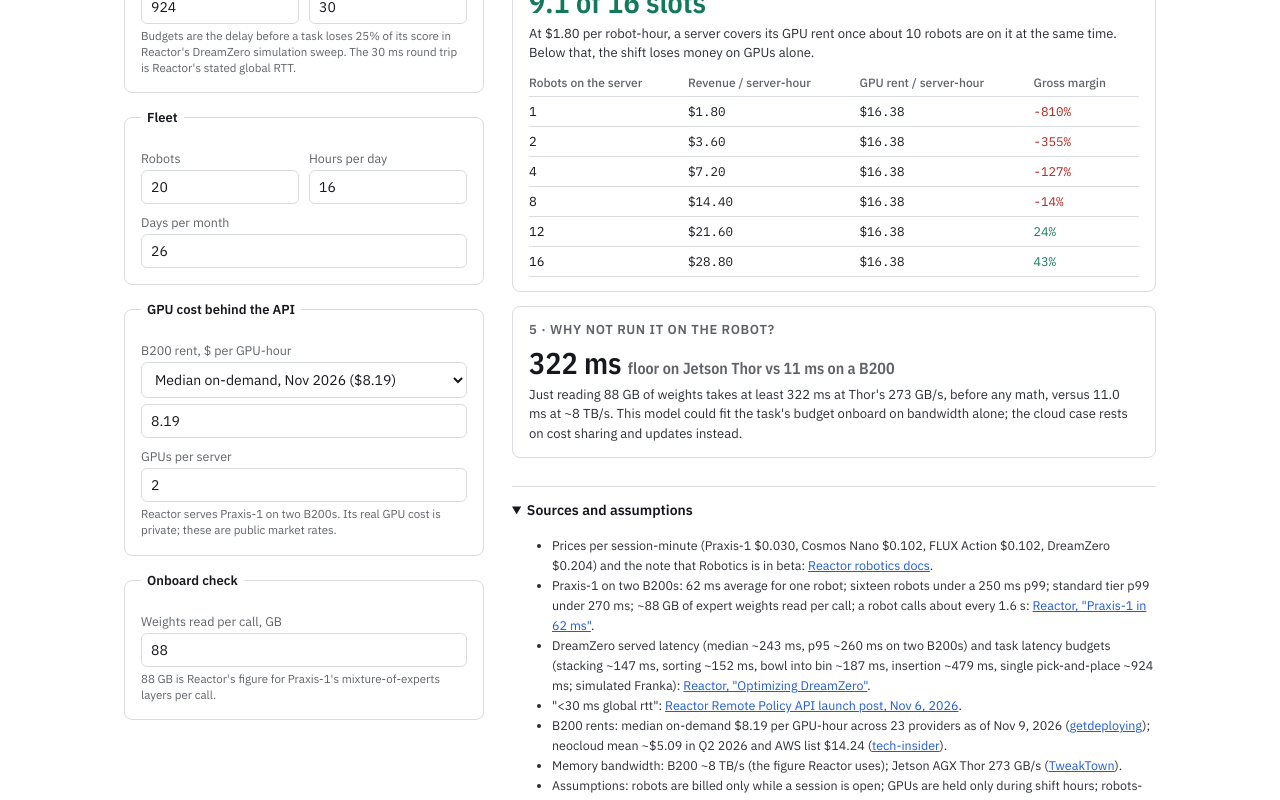
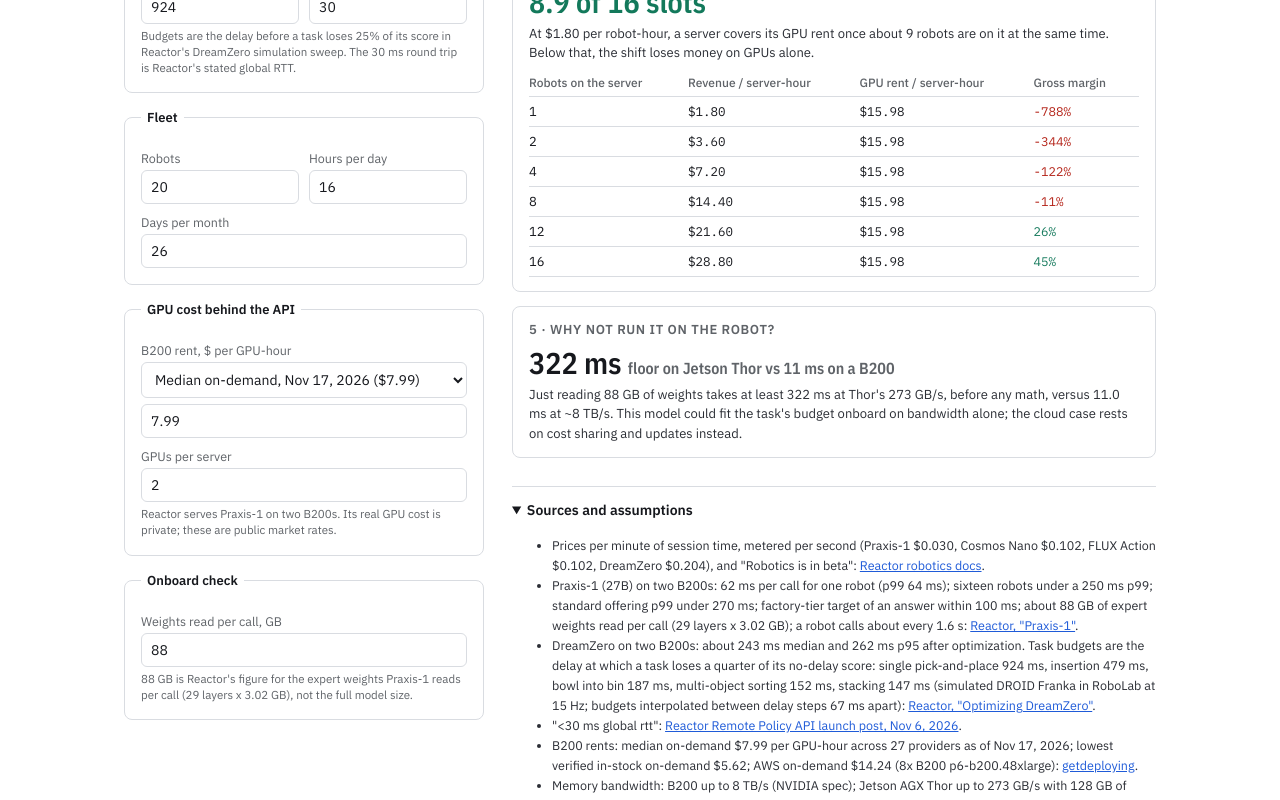
Before and after one commit to Abdullah-coder25/Robot-Fleet-Inference, a plain HTML site: page calculator/index.html in a window 1280 px wide. Both pictures are taken after a click on the heading "Sources and assumptions". Shown: the part 669-1469 px from the top of the page. Drawn offline with nearby package versions, Linux system fonts and the light colour scheme.

Commit message:
Calculator: recheck every number against sources, per-policy weights, labeled assumptions
Co-Authored-By: Claude Opus 5.5 <noreply@anthropic.com>
Claude-Session: https://claude.ai/code/session_01JyVbE6AAdYfcR1ViQ76NS6

```diff
--- a/calculator/index.html
+++ b/calculator/index.html
@@ -96,11 +96,11 @@
     <legend>GPU cost behind the API</legend>
     <label for="gpuRate">B200 rent, $ per GPU-hour</label>
     <select id="gpuPreset">
-      <option value="5.09">Neocloud mean, Q2 2026 ($5.09)</option>
-      <option value="8.19" selected>Median on-demand, Nov 2026 ($8.19)</option>
+      <option value="5.62">Lowest verified in-stock on-demand, Nov 2026 ($5.62)</option>
+      <option value="7.99" selected>Median on-demand, Nov 17, 2026 ($7.99)</option>
       <option value="14.24">AWS on-demand list ($14.24)</option>
     </select>
-    <input id="gpuRate" type="number" step="0.01" min="0" value="8.19" style="margin-top:6px">
+    <input id="gpuRate" type="number" step="0.01" min="0" value="7.99" style="margin-top:6px">
     <label for="gpus">GPUs per server</label>
     <input id="gpus" type="number" min="1" value="2">
     <div class="hint">Reactor serves Praxis-1 on two B200s. Its real GPU cost is private; these are public market rates.</div>
@@ -110,7 +110,7 @@
     <legend>Onboard check</legend>
     <label for="gbPerCall">Weights read per call, GB</label>
     <input id="gbPerCall" type="number" step="1" min="0" value="88">
-    <div class="hint">88 GB is Reactor's figure for Praxis-1's mixture-of-experts layers per call.</div>
+    <div class="hint" id="gbHint"></div>
   </fieldset>
 </section>
 
@@ -157,13 +157,13 @@
   <details>
     <summary>Sources and assumptions</summary>
     <ul class="sources">
-      <li>Prices per session-minute (Praxis-1 $0.030, Cosmos Nano $0.102, FLUX Action $0.102, DreamZero $0.204) and the note that Robotics is in beta: <a href="https://docs.reactor.inc/robotics/overview">Reactor robotics docs</a>.</li>
-      <li>Praxis-1 on two B200s: 62 ms average for one robot; sixteen robots under a 250 ms p99; standard tier p99 under 270 ms; ~88 GB of expert weights read per call; a robot calls about every 1.6 s: <a href="https://www.reactor.inc/blog/praxis-1">Reactor, "Praxis-1 in 62 ms"</a>.</li>
-      <li>DreamZero served latency (median ~243 ms, p95 ~260 ms on two B200s) and task latency budgets (stacking ~147 ms, sorting ~152 ms, bowl into bin ~187 ms, insertion ~479 ms, single pick-and-place ~924 ms; simulated Franka): <a href="https://www.reactor.inc/blog/dreamzero">Reactor, "Optimizing DreamZero"</a>.</li>
+      <li>Prices per minute of session time, metered per second (Praxis-1 $0.030, Cosmos Nano $0.102, FLUX Action $0.102, DreamZero $0.204), and "Robotics is in beta": <a href="https://docs.reactor.inc/robotics/overview">Reactor robotics docs</a>.</li>
+      <li>Praxis-1 (27B) on two B200s: 62 ms per call for one robot (p99 64 ms); sixteen robots under a 250 ms p99; standard offering p99 under 270 ms; factory-tier target of an answer within 100 ms; about 88 GB of expert weights read per call (29 layers x 3.02 GB); a robot calls about every 1.6 s: <a href="https://www.reactor.inc/blog/praxis-1">Reactor, "Praxis-1"</a>.</li>
+      <li>DreamZero on two B200s: about 243 ms median and 262 ms p95 after optimization. Task budgets are the delay at which a task loses a quarter of its no-delay score: single pick-and-place 924 ms, insertion 479 ms, bowl into bin 187 ms, multi-object sorting 152 ms, stacking 147 ms (simulated DROID Franka in RoboLab at 15 Hz; budgets interpolated between delay steps 67 ms apart): <a href="https://www.reactor.inc/blog/dreamzero">Reactor, "Optimizing DreamZero"</a>.</li>
       <li>"&lt;30 ms global rtt": <a href="https://x.com/reactorworld">Reactor Remote Policy API launch post, Nov 6, 2026</a>.</li>
-      <li>B200 rents: median on-demand $8.19 per GPU-hour across 23 providers as of Nov 9, 2026 (<a href="https://getdeploying.com/reference/cloud-gpu/nvidia-b200">getdeploying</a>); neocloud mean ~$5.09 in Q2 2026 and AWS list $14.24 (<a href="https://tech-insider.org/nvidia-b200-residual-value-158-percent-2026/">tech-insider</a>).</li>
-      <li>Memory bandwidth: B200 ~8 TB/s (the figure Reactor uses); Jetson AGX Thor 273 GB/s (<a href="https://www.tweaktown.com/news/106933/nvidias-new-jetson-agx-thor-dev-kit-pre-orders-now-open-3499-looks-like-geforce-rtx-fe-card/index.html">TweakTown</a>).</li>
-      <li>Assumptions: robots are billed only while a session is open; GPUs are held only during shift hours; robots-per-server for policies other than Praxis-1 are not published, so the default of 1 is a placeholder; the onboard figure is a lower bound from memory bandwidth alone, not a benchmark.</li>
+      <li>B200 rents: median on-demand $7.99 per GPU-hour across 27 providers as of Nov 17, 2026; lowest verified in-stock on-demand $5.62; AWS on-demand $14.24 (8x B200 p6-b200.48xlarge): <a href="https://getdeploying.com/reference/cloud-gpu/nvidia-b200">getdeploying</a>.</li>
+      <li>Memory bandwidth: B200 up to 8 TB/s (NVIDIA spec); Jetson AGX Thor up to 273 GB/s with 128 GB of memory (<a href="https://www.tweaktown.com/news/106933/nvidias-new-jetson-agx-thor-dev-kit-pre-orders-now-open-3499-looks-like-geforce-rtx-fe-card/index.html">TweakTown</a>).</li>
+      <li><b>Assumptions (mine, not Reactor's):</b> the 30 ms round trip holds wherever the robot is (Reactor states it as an upper bound, and a robot far from a region will see more); the task budgets, measured on one simulated arm running DreamZero, carry over to other models and real robots; the robot keeps executing its current action chunk while the next one is computed, so the budget, not the call time, is the limit; robots are billed only while a session is open; GPUs are rented only during shift hours at public on-demand rates (Reactor's real cost is private and likely lower); every robot on a server is busy at the same time when the table says "full"; robots per server and latency for models other than Praxis-1 are placeholders; the factory-tier price is a placeholder; the onboard figure is a lower bound from memory bandwidth alone, not a benchmark.</li>
     </ul>
   </details>
   <footer>Built by Abdullah Usman as an outside exercise. Not affiliated with Reactor; all figures are public or labeled as estimates.</footer>
@@ -173,18 +173,18 @@
 
 <script>
 const POLICIES = [
-  { id:"praxis-std", name:"Praxis-1 (Runway), shared standard tier", price:0.030, p99:270, perServer:16,
-    note:"Reactor's published price and its 16-robot, 250 ms p99 serving result on two B200s. 270 ms is the standard-tier p99 it commits to." },
-  { id:"praxis-fast", name:"Praxis-1 Fast, dedicated (one robot per server)", price:0.030, p99:62, perServer:1,
-    note:"Reactor reports under 62 ms p99 for Praxis-1-Fast, one robot on two B200s. Fast access is by request and its price is not published, so $0.030 is a placeholder: watch card 4." },
-  { id:"dreamzero", name:"DreamZero (NVIDIA)", price:0.204, p99:260, perServer:1,
-    note:"Price from Reactor's docs; ~260 ms is its p95 on two B200s. Robots per server not published (placeholder 1)." },
-  { id:"cosmos", name:"Cosmos Nano Policy (NVIDIA)", price:0.102, p99:250, perServer:1,
-    note:"Price from Reactor's docs. Latency and robots per server not published; edit both." },
-  { id:"flux", name:"FLUX Action (Black Forest Labs)", price:0.102, p99:250, perServer:1,
-    note:"Price from Reactor's docs. Latency and robots per server not published; edit both." },
-  { id:"custom", name:"Your own policy (Reactor Serve, private beta)", price:0.050, p99:150, perServer:4,
-    note:"All values are yours to set." }
+  { id:"praxis-std", name:"Praxis-1 (Runway), shared standard tier", price:0.030, p99:270, perServer:16, gb:88, est:"",
+    note:"Price from Reactor's docs. Reactor commits to a p99 under 270 ms on the standard tier and reports sixteen robots under a 250 ms p99 on one two-B200 server." },
+  { id:"praxis-fast", name:"Praxis-1 factory tier, dedicated (one robot per server)", price:0.030, p99:64, perServer:1, gb:88, est:"price",
+    note:"Reactor reports 62 ms per call for one robot on two B200s (p99 64 ms) and a factory-tier target of an answer within 100 ms. Its price is not published, so $0.030 (the standard price) is a placeholder: card 4 shows what it would need to charge." },
+  { id:"dreamzero", name:"DreamZero (NVIDIA)", price:0.204, p99:262, perServer:1, gb:null, est:"robots per server",
+    note:"Price from Reactor's docs. Reactor reports about 243 ms median and 262 ms p95 on two B200s; no p99 is published, so the p95 stands in. Robots per server and weight size are not published." },
+  { id:"cosmos", name:"Cosmos Nano Policy (NVIDIA)", price:0.102, p99:250, perServer:1, gb:null, est:"latency and robots per server",
+    note:"Price from Reactor's docs. Latency, robots per server and weight size are not published; 250 ms and 1 robot are placeholders, so edit them." },
+  { id:"flux", name:"FLUX Action (Black Forest Labs)", price:0.102, p99:250, perServer:1, gb:null, est:"latency and robots per server",
+    note:"Price from Reactor's docs. Latency, robots per server and weight size are not published; 250 ms and 1 robot are placeholders, so edit them." },
+  { id:"custom", name:"Your own policy (Reactor Serve, private beta)", price:0.050, p99:150, perServer:4, gb:null, est:"every value",
+    note:"Reactor Serve pricing is not published. Every value here is a placeholder for you to set." }
 ];
 const TASKS = [
   { id:"pnp", name:"Single pick-and-place", budget:924 },
@@ -204,6 +204,9 @@ TASKS.forEach(t => $("task").add(new Option(`${t.name} (~${t.budget} ms)`, t.id)
 function loadPolicy() {
   const p = POLICIES.find(x => x.id === $("policy").value);
   $("price").value = p.price; $("p99").value = p.p99; $("perServer").value = p.perServer;
+  $("gbPerCall").value = p.gb == null ? "" : p.gb;
+  $("gbHint").textContent = p.gb == null ? "Not published for this model; enter a size to run the check." : "88 GB is Reactor's figure for the expert weights Praxis-1 reads per call (29 layers x 3.02 GB), not the full model size.";
+  window.CUR_EST = p.est;
   $("policyNote").textContent = p.note;
   render();
 }
@@ -237,7 +240,7 @@ function render() {
     `<div class="budget" style="left:${100*budget/scale}%"></div>`;
   $("latSub").textContent = `${fmt0(rtt)} ms network + ${fmt0(p99)} ms model p99 = ${fmt0(total)} ms against a ${fmt0(budget)} ms budget. ` +
     (ok ? "The robot keeps executing its current action chunk while the next one is computed, so the budget is what matters, not the call time alone."
-        : "Try the dedicated tier, a closer region, or a task with more slack.");
+        : "Try the dedicated tier, a closer region, or a task with more slack.") + (window.CUR_EST && /latency|every/.test(window.CUR_EST) ? " Note: this model's latency is a placeholder, not a published number." : "");
 
   // 2. bill
   const perHour = price * 60;
@@ -274,7 +277,7 @@ function render() {
   $("onboard").innerHTML = gb > 0 ? `${fmt0(thor)} ms <span style="font-size:16px;color:var(--muted)">floor on Jetson Thor vs ${b200.toFixed(0)} ms on a B200</span>` : "–";
   $("onboardSub").textContent = gb > 0
     ? `Just reading ${gb} GB of weights takes at least ${fmt0(thor)} ms at Thor's 273 GB/s, before any math, versus ${b200.toFixed(1)} ms at ~8 TB/s. ${thor + 0 > budget ? "That alone exceeds this task's budget, so a model this size has to run off the robot." : "This model could fit the task's budget onboard on bandwidth alone; the cloud case rests on cost sharing and updates instead."}`
-    : "Enter the weights read per call.";
+    : "This model's weight size is not published. Enter the GB read per call to compare onboard and cloud.";
 }
 loadPolicy(); loadTask();
 </script>
```
Also changed, not shown: 1 other file.
